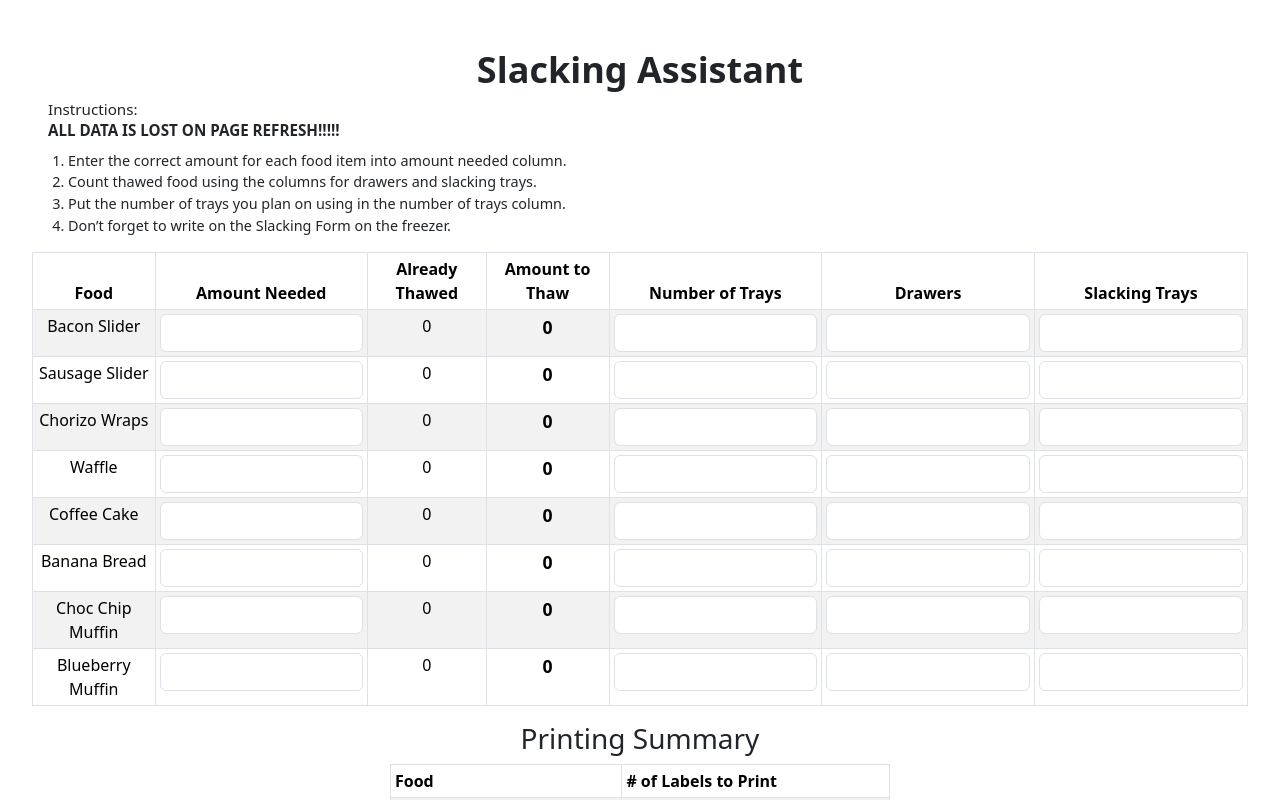
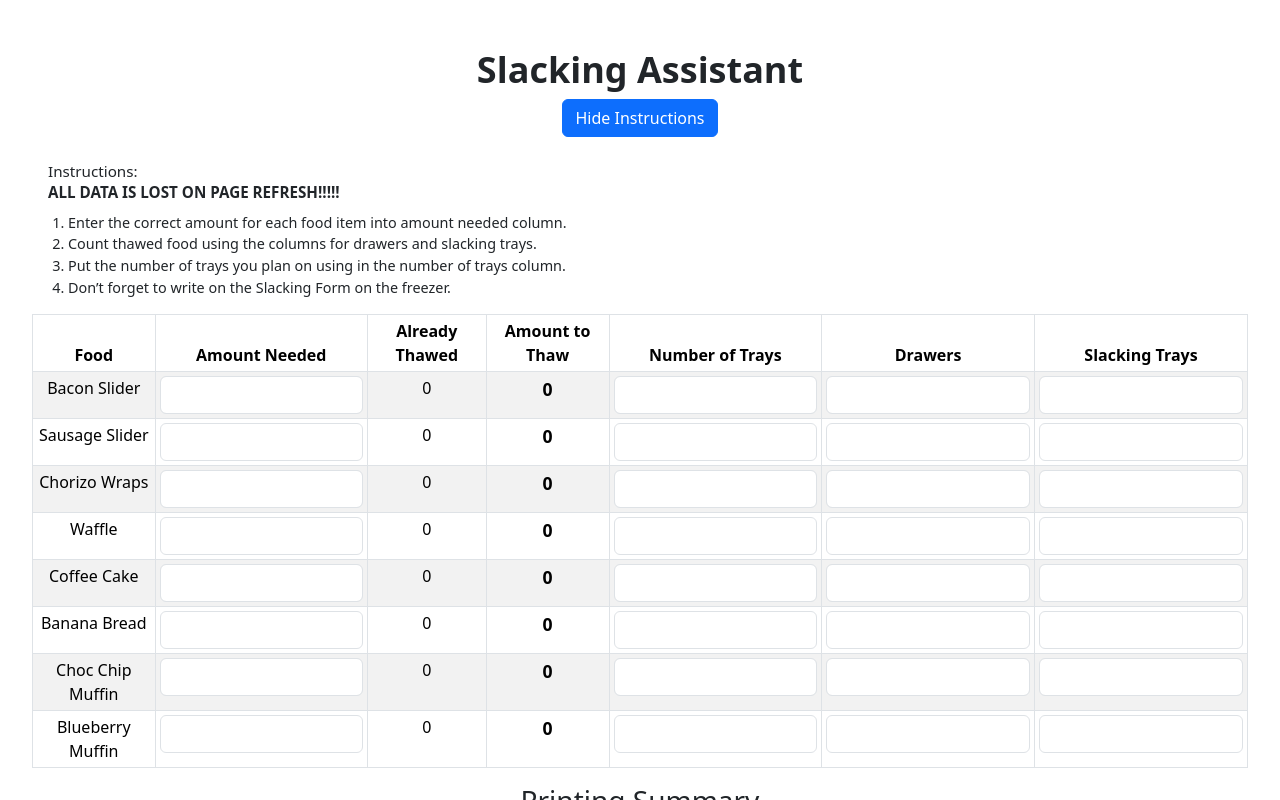
Before and after one commit to clay-odell/SlackingApp, a React (Vite) app: page / in a window 1280 px wide. Shown: the top 800 px of the page. Built offline with nearby package versions, Linux system fonts and the light colour scheme.

Commit message:
added hide/show instruction button to toggle instructions

```diff
--- a/src/Home.jsx
+++ b/src/Home.jsx
@@ -16,6 +16,7 @@ const Home = () => {
   ];
 
   const displayOrder = ["BEC", "BB", "BBM", "CMT", "CW", "CC", "SEC", "W"];
+  const [showInstructions, setShowInstructions] = useState(true);
 
   // initialize state with empty strings so inputs start blank
   const [formData, setFormData] = useState(
@@ -34,7 +35,7 @@ const Home = () => {
   const handleChange = (code, field, value) => {
     setFormData((prev) => ({
       ...prev,
-      [code]: { ...prev[code], [field]: value }
+      [code]: { ...prev[code], [field]: value },
     }));
   };
 
@@ -56,6 +57,15 @@ const Home = () => {
     <div className="container-fluid p-0">
       <div className="header">
         <h1>Slacking Assistant</h1>
+        <button
+          className="btn btn-primary mb-3"
+          onClick={() => setShowInstructions((prev) => !prev)}
+        >
+          {showInstructions ? "Hide Instructions" : "Show Instructions"}
+        </button>
+
+        {showInstructions && (
+          <>
             <p>
               Instructions: <br />
               <strong>ALL DATA IS LOST ON PAGE REFRESH!!!!!</strong>
@@ -66,6 +76,8 @@ const Home = () => {
               <li>Put the number of trays you plan on using in the number of trays column.</li>
               <li>Don’t forget to write on the Slacking Form on the freezer.</li>
             </ol>
+          </>
+        )}
       </div>
 
       {/* Main Input Table */}
```
Lines whose indentation alone changed are shown as unchanged.
